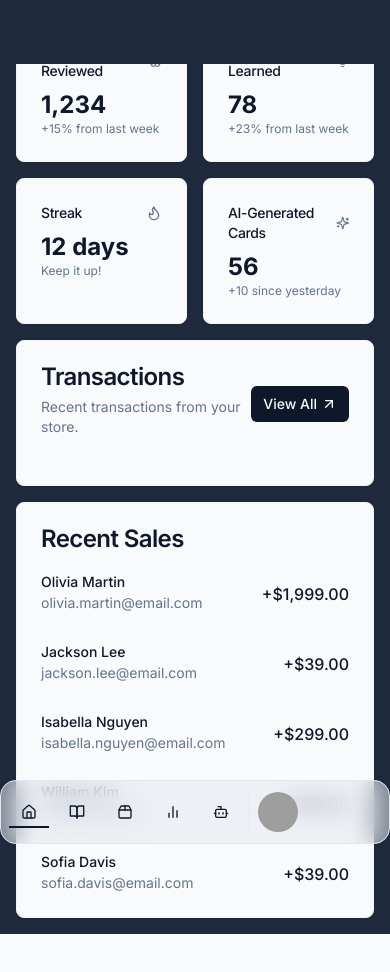
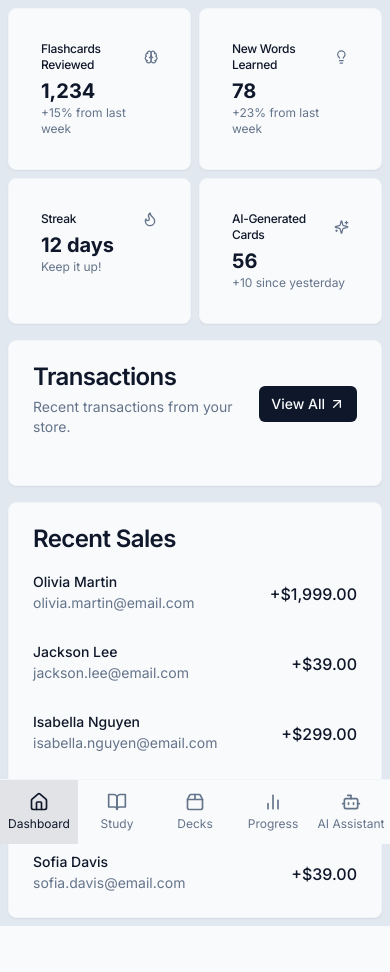
Before and after one commit to cellamo/smartflash-ai, a Next.js app: page /app in a window 390 px wide. Shown: the top 972 px of the page. Built offline with nearby package versions, Linux system fonts and the light colour scheme; grey boxes are pictures that could not be loaded.

Commit message:
chore: Add mobile dock component for responsive navigation

```diff
--- a/app/app/page.tsx
+++ b/app/app/page.tsx
@@ -7,13 +7,33 @@ import { Card, CardContent, CardDescription, CardHeader, CardTitle } from "@/com
 import { NavBarDock } from "@/components/NavBarDock";
 import { DashboardCard } from "@/components/DashboardCard";
 import { RecentX } from "@/components/RecentX";
+import { useEffect, useState } from "react";
+import { MobileDock } from "@/components/MobileDock";
 
 export default function App() {
+
+  const [isMobile, setIsMobile] = useState(false)
+
+  useEffect(() => {
+    const checkIfMobile = () => {
+      setIsMobile(window.innerWidth <= 768); // Adjust the breakpoint as needed
+    }
+
+    checkIfMobile()
+    window.addEventListener('resize', checkIfMobile)
+
+    return () => {
+      window.removeEventListener('resize', checkIfMobile)
+    }
+  }, [])
+
+
   return (
     <div className="flex min-h-screen w-full flex-col">
-      <NavBarDock />
-      <main className="flex flex-1 flex-col gap-4 p-4 bg-slate-800 md:gap-8 md:p-8 md:pt-4">
-      <div className="grid grid-cols-2 gap-4">
+      {!isMobile && <NavBarDock />}
+      {isMobile && <MobileDock />}
+      <main className="flex flex-1 flex-col gap-4 p-2 bg-slate-200 dark:bg-slate-800 md:gap-8 md:p-8 md:pt-4">
+      <div className="grid grid-cols-2 gap-2 max-w-4xl mx-auto">
       <DashboardCard
     title="Flashcards Reviewed"
     value="1,234"
@@ -40,8 +60,6 @@ export default function App() {
   />
 </div>
 
-
-
         <div className="grid gap-4 md:gap-8 lg:grid-cols-2 xl:grid-cols-3">
           <Card className="xl:col-span-2">
             <CardHeader className="flex flex-row items-center">
--- a/components/DashboardCard.tsx
+++ b/components/DashboardCard.tsx
@@ -11,13 +11,13 @@ interface DashboardCardProps {
 
 export function DashboardCard({ title, value, description, icon: Icon }: DashboardCardProps) {
   return (
-    <Card>
-      <CardHeader className="flex flex-row items-center justify-between space-y-0 pb-2">
-        <CardTitle className="text-sm font-medium">{title}</CardTitle>
+    <Card className="sm:p-4 p-2">
+      <CardHeader className="flex flex-row items-center justify-between space-y-0 pb-1">
+        <CardTitle className="text-xs font-medium">{title}</CardTitle>
         <Icon className="h-4 w-4 text-muted-foreground" />
       </CardHeader>
       <CardContent>
-        <div className="text-2xl font-bold">{value}</div>
+        <div className="text-xl font-bold">{value}</div>
         <p className="text-xs text-muted-foreground">{description}</p>
       </CardContent>
     </Card>
--- /dev/null
+++ b/components/MobileDock.tsx
@@ -0,0 +1,41 @@
+// components/MobileDock.tsx
+"use client";
+
+import Link from "next/link";
+import { usePathname } from "next/navigation";
+import { Home, BookOpen, BarChart2, Bot, Package2 } from "lucide-react";
+import { cn } from "@/lib/utils";
+
+const NAV_ITEMS = [
+  { href: "/app", icon: Home, label: "Dashboard" },
+  { href: "/study", icon: BookOpen, label: "Study" },
+  { href: "/decks", icon: Package2, label: "Decks" },
+  { href: "/progress", icon: BarChart2, label: "Progress" },
+  { href: "/ai-assistant", icon: Bot, label: "AI Assistant" },
+];
+
+export function MobileDock() {
+  const pathname = usePathname();
+
+  return (
+    <nav className="fixed bottom-0 left-0 right-0 z-50 bg-background border-t border-secondary lg:hidden">
+      <div className="flex justify-around items-center h-16">
+        {NAV_ITEMS.map((item) => (
+          <Link
+            key={item.label}
+            href={item.href}
+            className={cn(
+              "flex flex-col items-center justify-center w-full h-full",
+              pathname === item.href
+                ? "text-primary bg-primary/10"
+                : "text-muted-foreground hover:text-primary hover:bg-primary/5"
+            )}
+          >
+            <item.icon className="h-5 w-5 mb-1" />
+            <span className="text-xs">{item.label}</span>
+          </Link>
+        ))}
+      </div>
+    </nav>
+  );
+}
--- a/components/NavBarDock.tsx
+++ b/components/NavBarDock.tsx
@@ -37,11 +37,11 @@ export function NavBarDock() {
   const pathname = usePathname();
 
   return (
-    <header className="fixed md:sticky top-0 left-0 right-0 md:left-auto md:right-auto z-50 md:z-auto flex h-16 bg-slate-800 items-center gap-4 border-b-0 md:border-b bg-background/0 md:bg-background px-4 md:px-6">
+    <header className="sticky top-0 z-auto hidden lg:flex h-16 items-center gap-4 border-b bg-background px-6">
       <TooltipProvider>
         <Dock
           direction="middle"
-          className="fixed bg-slate-200/50 dark:bg-slate-600/50 bottom-0 left-0 right-0 w-full md:static md:ml-auto z-50 mobile-dock"
+          className="bg-slate-200/50 dark:bg-slate-600/50 ml-auto"
           >
           {NAV_ITEMS.map((item) => (
             <DockIcon key={item.label}>
```
